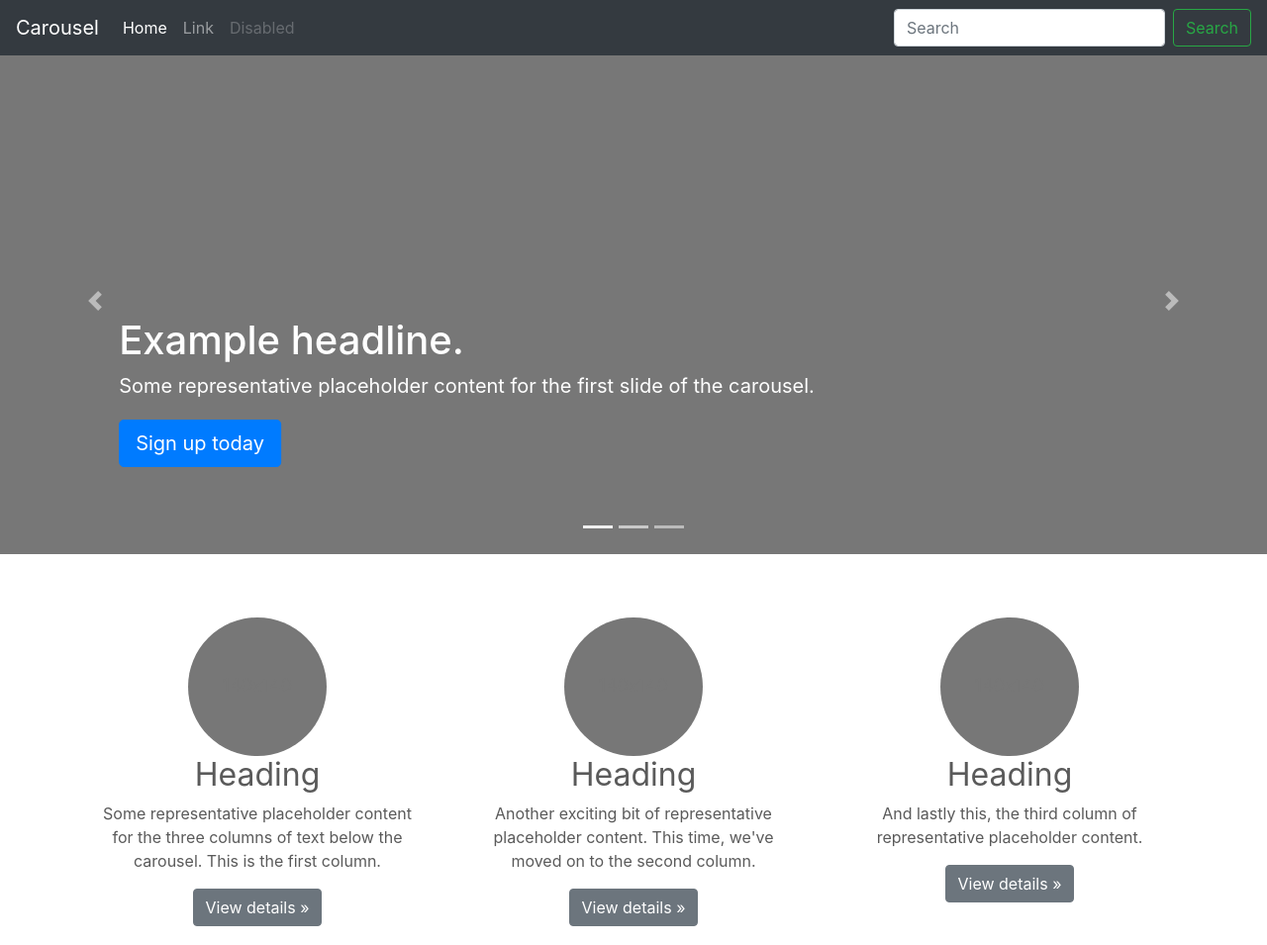
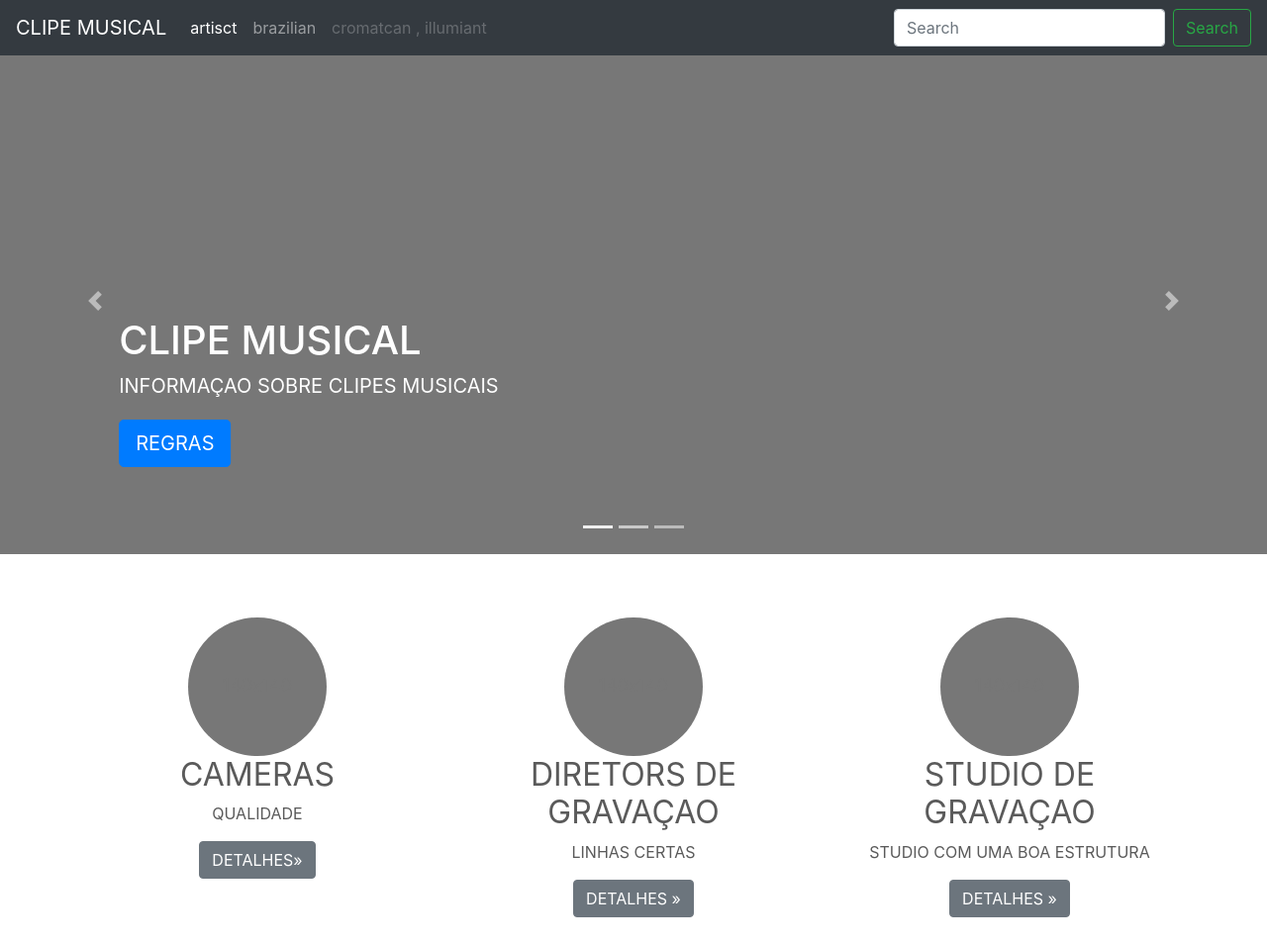
Before and after one commit to davicama31/entrega-bootstrap, a plain HTML site: page davi-camacho/carousel/index.html in a window 1280 px wide. Shown: the top 955 px of the page at 99% size. Drawn offline with nearby package versions, Linux system fonts and the light colour scheme.

Commit message:
entrega de atividade 25|05|2023

```diff
--- a/davi-camacho/carousel/index.html
+++ b/davi-camacho/carousel/index.html
@@ -6,7 +6,7 @@
     <meta name="description" content="">
     <meta name="author" content="Mark Otto, Jacob Thornton, and Bootstrap contributors">
     <meta name="generator" content="Hugo 0.101.0">
-    <title>Carousel Template · Bootstrap v4.6</title>
+    <title>CLIPE MUSICAL</title>
 
     <link rel="canonical" href="https://getbootstrap.com/docs/4.6/examples/carousel/">
 
@@ -42,20 +42,20 @@
 
 <header>
   <nav class="navbar navbar-expand-md navbar-dark fixed-top bg-dark">
-    <a class="navbar-brand" href="#">Carousel</a>
+    <a class="navbar-brand" href="#">CLIPE MUSICAL</a>
     <button class="navbar-toggler" type="button" data-toggle="collapse" data-target="#navbarCollapse" aria-controls="navbarCollapse" aria-expanded="false" aria-label="Toggle navigation">
       <span class="navbar-toggler-icon"></span>
     </button>
     <div class="collapse navbar-collapse" id="navbarCollapse">
       <ul class="navbar-nav mr-auto">
         <li class="nav-item active">
-          <a class="nav-link" href="#">Home <span class="sr-only">(current)</span></a>
+          <a class="nav-link" href="#">artisct <span class="sr-only">(current)</span></a>
         </li>
         <li class="nav-item">
-          <a class="nav-link" href="#">Link</a>
+          <a class="nav-link" href="#">brazilian</a>
         </li>
         <li class="nav-item">
-          <a class="nav-link disabled">Disabled</a>
+          <a class="nav-link disabled">cromatcan , illumiant</a>
         </li>
       </ul>
       <form class="form-inline mt-2 mt-md-0">
@@ -80,9 +80,9 @@
 
         <div class="container">
           <div class="carousel-caption text-left">
-            <h1>Example headline.</h1>
-            <p>Some representative placeholder content for the first slide of the carousel.</p>
-            <p><a class="btn btn-lg btn-primary" href="#">Sign up today</a></p>
+            <h1>CLIPE MUSICAL</h1>
+            <p>INFORMAÇAO SOBRE CLIPES MUSICAIS</p>
+            <p><a class="btn btn-lg btn-primary" href="#">REGRAS</a></p>
           </div>
         </div>
       </div>
@@ -91,9 +91,9 @@
 
         <div class="container">
           <div class="carousel-caption">
-            <h1>Another example headline.</h1>
-            <p>Some representative placeholder content for the second slide of the carousel.</p>
-            <p><a class="btn btn-lg btn-primary" href="#">Learn more</a></p>
+            <h1>CLIPES CROMATICOS </h1>
+            <p>CLIPES NACIONAIS E INTERNACIONAIS</p>
+            <p><a class="btn btn-lg btn-primary" href="#">REGRAS</a></p>
           </div>
         </div>
       </div>
@@ -102,20 +102,20 @@
 
         <div class="container">
           <div class="carousel-caption text-right">
-            <h1>One more for good measure.</h1>
-            <p>Some representative placeholder content for the third slide of this carousel.</p>
-            <p><a class="btn btn-lg btn-primary" href="#">Browse gallery</a></p>
+            <h1>ARTISTAS</h1>
+            <p>ARTISTAS NACIONAIS E INTERNACIONAIS</p>
+            <p><a class="btn btn-lg btn-primary" href="#">REGRAS</a></p>
           </div>
         </div>
       </div>
     </div>
     <button class="carousel-control-prev" type="button" data-target="#myCarousel" data-slide="prev">
       <span class="carousel-control-prev-icon" aria-hidden="true"></span>
-      <span class="sr-only">Previous</span>
+      <span class="sr-only">CAMERAS</span>
     </button>
     <button class="carousel-control-next" type="button" data-target="#myCarousel" data-slide="next">
       <span class="carousel-control-next-icon" aria-hidden="true"></span>
-      <span class="sr-only">Next</span>
+      <span class="sr-only">DIRETORES</span>
     </button>
   </div>
 
@@ -131,23 +131,23 @@
       <div class="col-lg-4">
         <svg class="bd-placeholder-img rounded-circle" width="140" height="140" xmlns="http://www.w3.org/2000/svg" role="img" aria-label="Placeholder: 140x140" preserveAspectRatio="xMidYMid slice" focusable="false"><title>Placeholder</title><rect width="100%" height="100%" fill="#777"/><text x="50%" y="50%" fill="#777" dy=".3em">140x140</text></svg>
 
-        <h2>Heading</h2>
-        <p>Some representative placeholder content for the three columns of text below the carousel. This is the first column.</p>
-        <p><a class="btn btn-secondary" href="#">View details &raquo;</a></p>
+        <h2>CAMERAS</h2>
+        <p>QUALIDADE</p>
+        <p><a class="btn btn-secondary" href="#"> DETALHES&raquo;</a></p>
       </div><!-- /.col-lg-4 -->
       <div class="col-lg-4">
         <svg class="bd-placeholder-img rounded-circle" width="140" height="140" xmlns="http://www.w3.org/2000/svg" role="img" aria-label="Placeholder: 140x140" preserveAspectRatio="xMidYMid slice" focusable="false"><title>Placeholder</title><rect width="100%" height="100%" fill="#777"/><text x="50%" y="50%" fill="#777" dy=".3em">140x140</text></svg>
 
-        <h2>Heading</h2>
-        <p>Another exciting bit of representative placeholder content. This time, we've moved on to the second column.</p>
-        <p><a class="btn btn-secondary" href="#">View details &raquo;</a></p>
+        <h2>DIRETORS DE GRAVAÇAO</h2>
+        <p>LINHAS CERTAS</p>
+        <p><a class="btn btn-secondary" href="#">DETALHES &raquo;</a></p>
       </div><!-- /.col-lg-4 -->
       <div class="col-lg-4">
         <svg class="bd-placeholder-img rounded-circle" width="140" height="140" xmlns="http://www.w3.org/2000/svg" role="img" aria-label="Placeholder: 140x140" preserveAspectRatio="xMidYMid slice" focusable="false"><title>Placeholder</title><rect width="100%" height="100%" fill="#777"/><text x="50%" y="50%" fill="#777" dy=".3em">140x140</text></svg>
 
-        <h2>Heading</h2>
-        <p>And lastly this, the third column of representative placeholder content.</p>
-        <p><a class="btn btn-secondary" href="#">View details &raquo;</a></p>
+        <h2>STUDIO DE GRAVAÇAO</h2>
+        <p>STUDIO COM UMA BOA ESTRUTURA</p>
+        <p><a class="btn btn-secondary" href="#">DETALHES &raquo;</a></p>
       </div><!-- /.col-lg-4 -->
     </div><!-- /.row -->
 
@@ -158,8 +158,8 @@
 
     <div class="row featurette">
       <div class="col-md-7">
-        <h2 class="featurette-heading">First featurette heading. <span class="text-muted">It’ll blow your mind.</span></h2>
-        <p class="lead">Some great placeholder content for the first featurette here. Imagine some exciting prose here.</p>
+        <h2 class="featurette-heading">MUSICA POP <span class="text-muted"></span></h2>
+        <p class="lead">CLIPES POP <div class=""></div> SEMPRE E BOM TER UMA BOA PERFORMACE COM , TEMPO ,SICRONIZAÇAO DE BAILARINOS E TEMPO NECESSARIO.</p>
       </div>
       <div class="col-md-5">
         <svg class="bd-placeholder-img bd-placeholder-img-lg featurette-image img-fluid mx-auto" width="500" height="500" xmlns="http://www.w3.org/2000/svg" role="img" aria-label="Placeholder: 500x500" preserveAspectRatio="xMidYMid slice" focusable="false"><title>Placeholder</title><rect width="100%" height="100%" fill="#eee"/><text x="50%" y="50%" fill="#aaa" dy=".3em">500x500</text></svg>
@@ -171,8 +171,8 @@
 
     <div class="row featurette">
       <div class="col-md-7 order-md-2">
-        <h2 class="featurette-heading">Oh yeah, it’s that good. <span class="text-muted">See for yourself.</span></h2>
-        <p class="lead">Another featurette? Of course. More placeholder content here to give you an idea of how this layout would work with some actual real-world content in place.</p>
+        <h2 class="featurette-heading">BANDAS INTERNACIONAIS <span class="text-muted"></span></h2>
+        <p class="lead">BANDAS COMO:BTS,BLACKPINK E NOW UNITED SAO AS TRES BANDAS DE MUSICAS MAIS FAMOSAS DO MUNDO , NELAS PRECISA DE UMA BOA ADIMINISTRAÇAO E SICRONIZAÇAO.</p>
       </div>
       <div class="col-md-5 order-md-1">
         <svg class="bd-placeholder-img bd-placeholder-img-lg featurette-image img-fluid mx-auto" width="500" height="500" xmlns="http://www.w3.org/2000/svg" role="img" aria-label="Placeholder: 500x500" preserveAspectRatio="xMidYMid slice" focusable="false"><title>Placeholder</title><rect width="100%" height="100%" fill="#eee"/><text x="50%" y="50%" fill="#aaa" dy=".3em">500x500</text></svg>
@@ -184,8 +184,8 @@
 
     <div class="row featurette">
       <div class="col-md-7">
-        <h2 class="featurette-heading">And lastly, this one. <span class="text-muted">Checkmate.</span></h2>
-        <p class="lead">And yes, this is the last block of representative placeholder content. Again, not really intended to be actually read, simply here to give you a better view of what this would look like with some actual content. Your content.</p>
+        <h2 class="featurette-heading">SUCESSO INTERNACIONAIS  <span class="text-muted"></span></h2>
+        <p class="lead">ARTISTAS COMO: BEYONCE ,LADY GAGA, JUSTIN BIEBER , KATY PERRY,LINA X ,BILLIE EILISH E ETC.. GASTAO MILHOES DE DOLARES POR CLIPES FAMOSOS ,ELES RECUPERAM ESSE DINHEIRO GASTO NO CLIPE EM SEMANAS DEPOIS DO LANÇAMENTO , POIS AS VISUALIZAÇOES RESULTAO LUCROS INFINITOS AO ENVESTIMENTO</p>
       </div>
       <div class="col-md-5">
         <svg class="bd-placeholder-img bd-placeholder-img-lg featurette-image img-fluid mx-auto" width="500" height="500" xmlns="http://www.w3.org/2000/svg" role="img" aria-label="Placeholder: 500x500" preserveAspectRatio="xMidYMid slice" focusable="false"><title>Placeholder</title><rect width="100%" height="100%" fill="#eee"/><text x="50%" y="50%" fill="#aaa" dy=".3em">500x500</text></svg>
```
